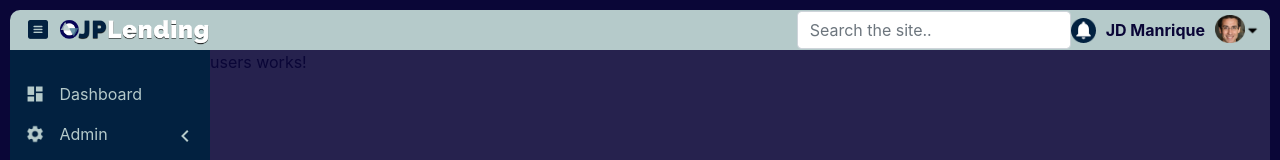
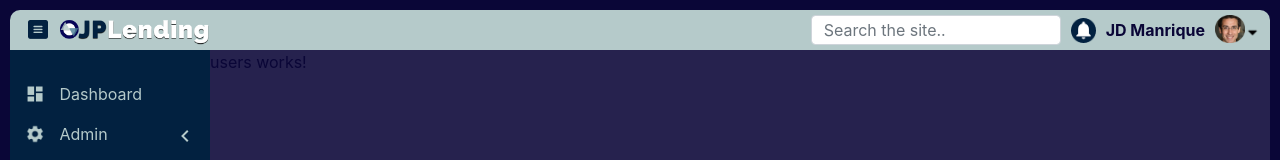
Before and after one commit to jdmanrique/myLendingApp, an Angular app in the folder myLendingApp-UI/: page /admin in a window 1280 px wide. Shown: the top 160 px of the page. Built offline with nearby package versions, Linux system fonts and the light colour scheme.

Commit message:
Updated search component

```diff
--- a/myLendingApp-UI/src/app/layout/components/search/search.component.html
+++ b/myLendingApp-UI/src/app/layout/components/search/search.component.html
@@ -1,3 +1,3 @@
 <div class="searchInputContainer">
-    <input type="text" id="txtSearchBar" name="appSearchBar" class="form-control" placeholder="Search the site.."/>
+    <input type="text" id="txtSearchBar" name="appSearchBar" class="form-control h-100" placeholder="Search the site.."/>
 </div>
--- a/myLendingApp-UI/src/app/layout/components/search/search.component.scss
+++ b/myLendingApp-UI/src/app/layout/components/search/search.component.scss
@@ -0,0 +1,3 @@
+.searchInputContainer {
+  height: 30px;
+}
--- a/myLendingApp-UI/src/app/layout/components/titlebar/titlebar.component.html
+++ b/myLendingApp-UI/src/app/layout/components/titlebar/titlebar.component.html
@@ -8,7 +8,9 @@
       </a>
     </div>
     <div class="titlebar-action-container">
-      <app-search></app-search>
+      <div class="search">
+        <app-search></app-search>
+      </div>
       <div class="user-notif">
         <span class="user-notif-icon"></span>
       </div>
--- a/myLendingApp-UI/src/styles/navigation/_titlebar.scss
+++ b/myLendingApp-UI/src/styles/navigation/_titlebar.scss
@@ -72,6 +72,12 @@
           background-image: url("../assets/icons/nav/user-caret.png");
           width: 15px;
           height: 15px;
+          margin-top: 5px;
+        }
+
+        .search {
+          margin: 0px 10px 0 10px;
+          width: 250px;
         }
     }
 
```
